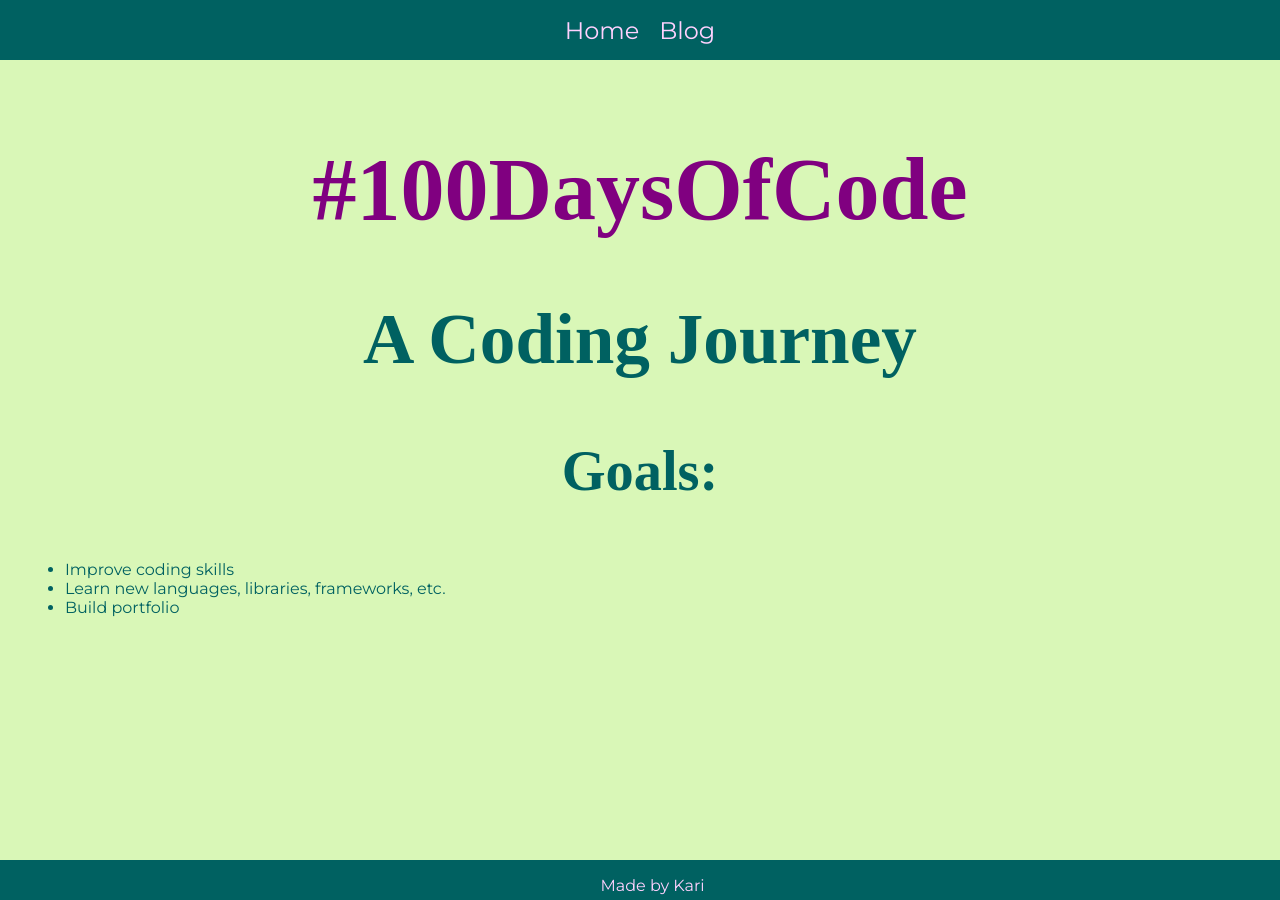
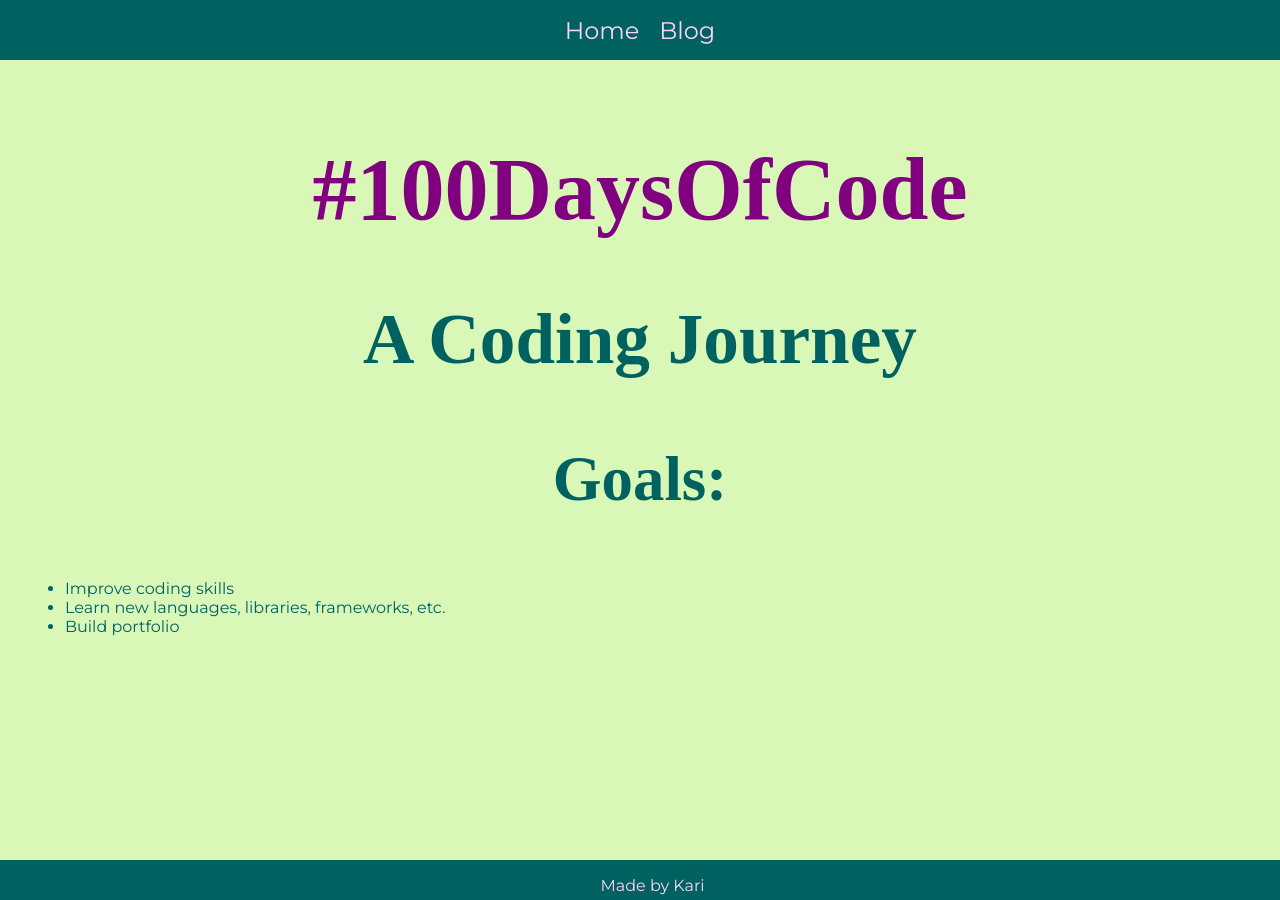
Before and after one commit to KJLarson/100-days, a Jekyll site: the page built from index.html, in a window 1280 px wide. Built offline with Jekyll 4.4.1, drawn with Linux system fonts in a browser that asks for light colours; some web fonts are replaced.

Commit message:
Make h3 larger

```diff
--- a/css/main.css
+++ b/css/main.css
@@ -37,7 +37,7 @@ h2 {
 }
 
 h3 {
-	font-size: calc(18px + 3vw);
+	font-size: calc(18px + 3.5vw);
 }
 
 cite {
```
